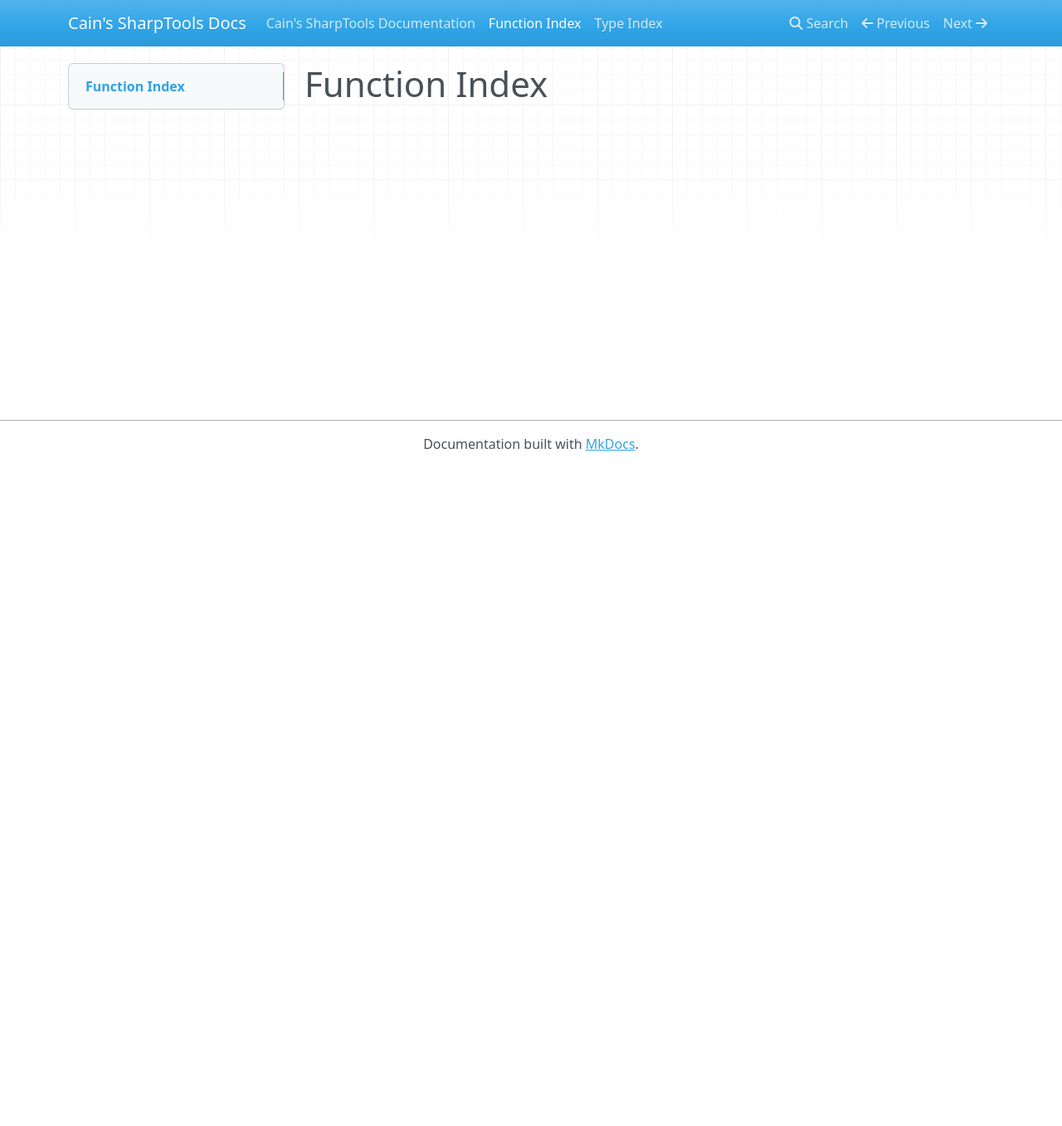
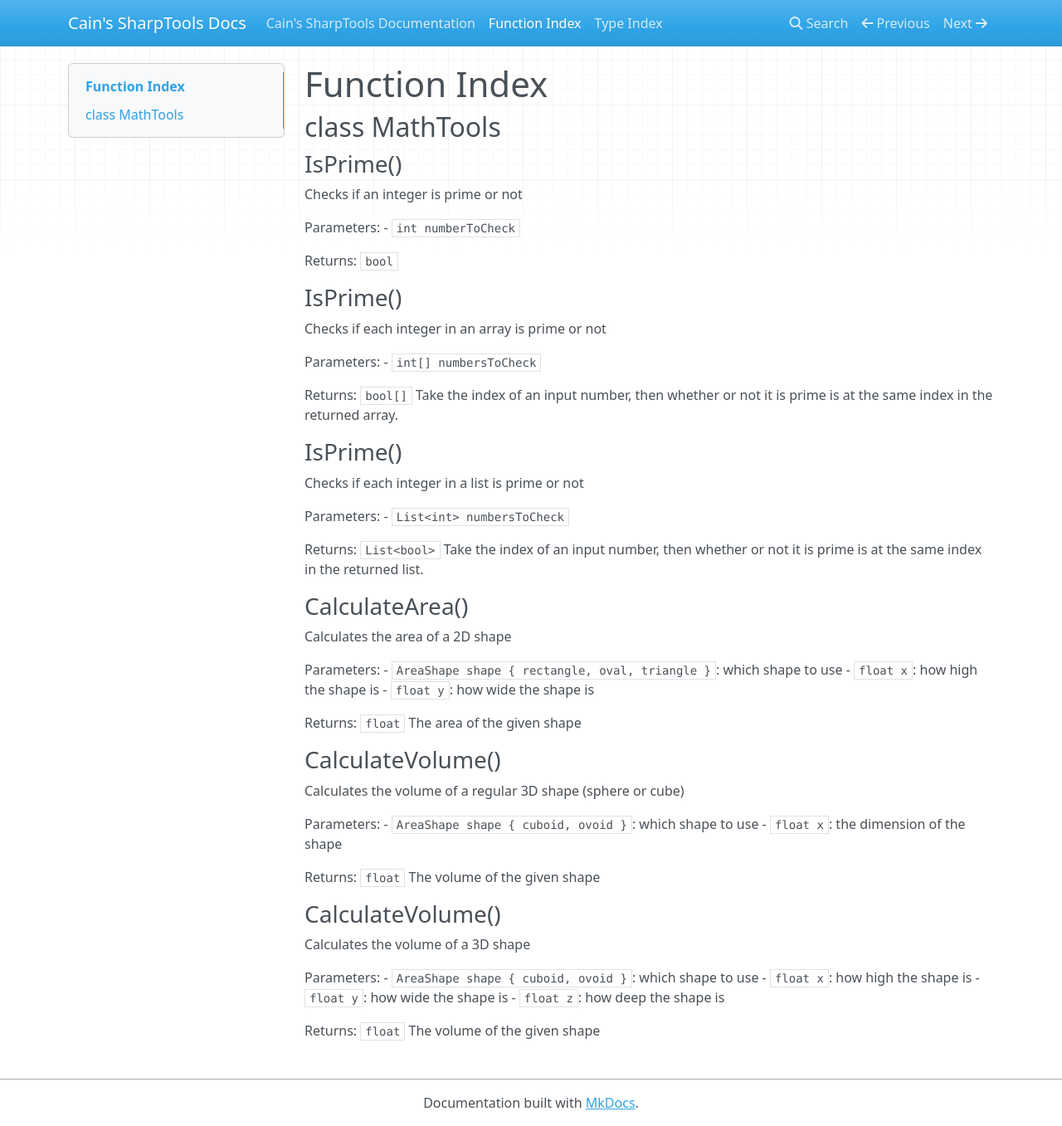
Before and after one commit to cainy-a/CainsSharpTools, an MkDocs documentation site: the page built from docs/functions.md, in a window 1280 px wide and 1357 px high. Shown: the whole window at 83% size. Built offline with MkDocs 1.6.1, drawn with Linux system fonts in a browser that asks for light colours; nearby versions of some CDN libraries.

Commit message:
Add actual documentation to readthedocs

```diff
--- a/docs/functions.md
+++ b/docs/functions.md
@@ -1 +1,53 @@
 # Function Index
+
+## class MathTools
+### IsPrime()
+Checks if an integer is prime or not
+
+Parameters:
+- `int numberToCheck`
+
+Returns: `bool`
+### IsPrime()
+Checks if each integer in an array is prime or not
+
+Parameters:
+- `int[] numbersToCheck`
+
+Returns: `bool[]`
+Take the index of an input number, then whether or not it is prime is at the same index in the returned array.
+### IsPrime()
+Checks if each integer in a list is prime or not
+
+Parameters:
+- `List<int> numbersToCheck`
+
+Returns: `List<bool>`
+Take the index of an input number, then whether or not it is prime is at the same index in the returned list.
+### CalculateArea()
+Calculates the area of a 2D shape
+
+Parameters:
+- `AreaShape shape { rectangle, oval, triangle }`: which shape to use
+- `float x`: how high the shape is
+- `float y`: how wide the shape is
+
+Returns: `float` The area of the given shape
+### CalculateVolume()
+Calculates the volume of a regular 3D shape (sphere or cube)
+
+Parameters:
+- `AreaShape shape { cuboid, ovoid }`: which shape to use
+- `float x`: the dimension of the shape
+
+Returns: `float` The volume of the given shape
+### CalculateVolume()
+Calculates the volume of a 3D shape
+
+Parameters:
+- `AreaShape shape { cuboid, ovoid }`: which shape to use
+- `float x`: how high the shape is
+- `float y`: how wide the shape is
+- `float z`: how deep the shape is
+
+Returns: `float` The volume of the given shape
```
Also changed, not shown: docs/types.md (+18 -0 lines), 1 other file.
